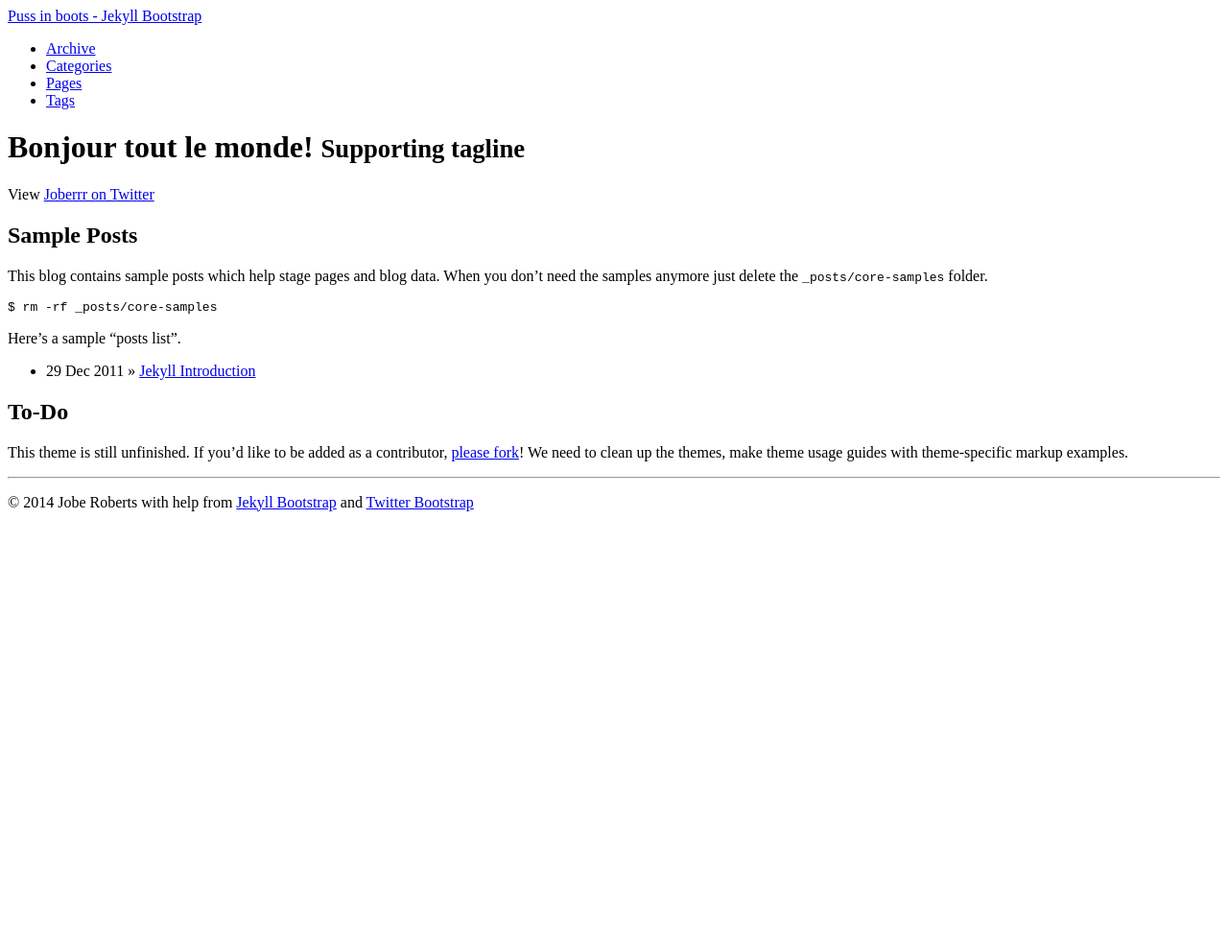
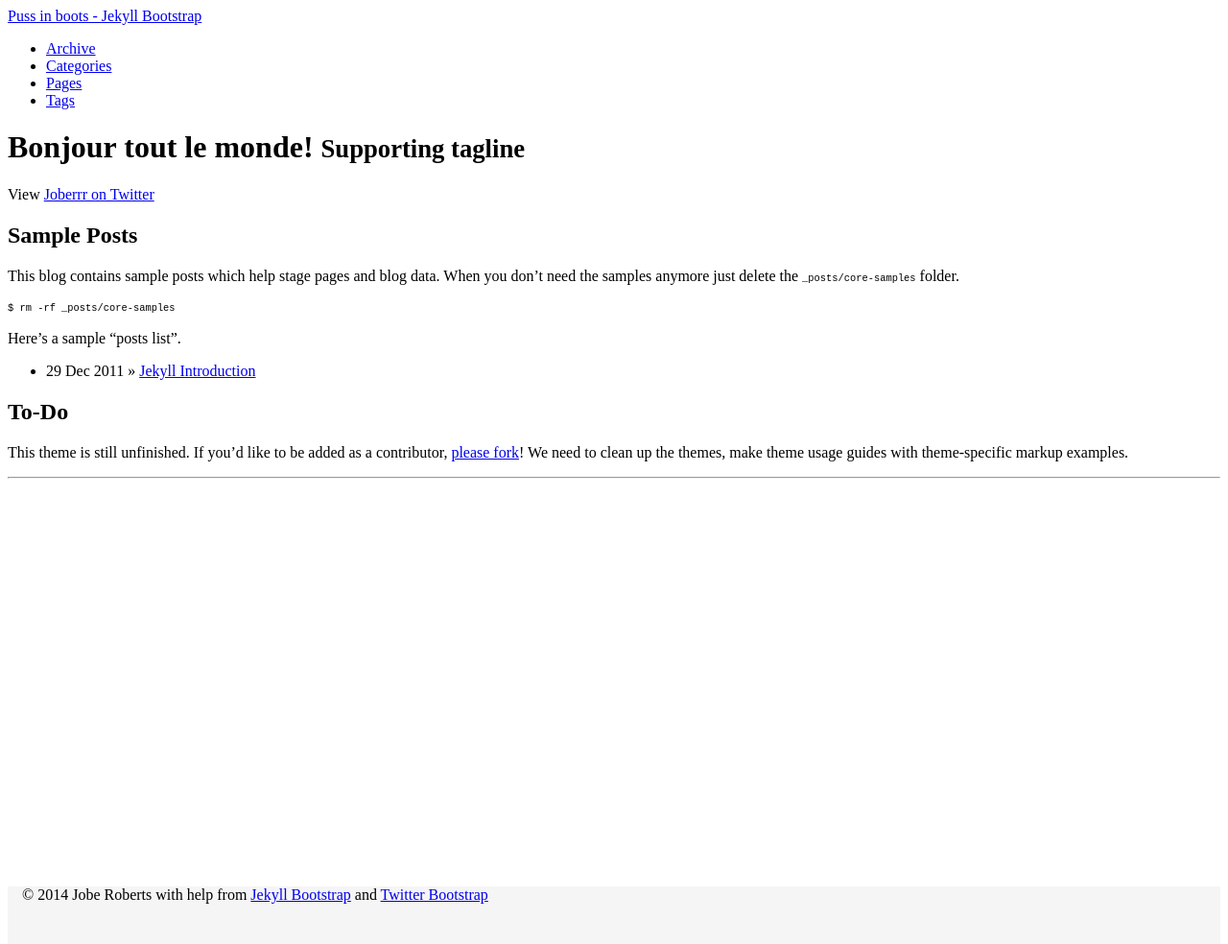
Before and after one commit to Joberrr/puss-in-boots, a Jekyll site: the page built from index.md, in a window 1280 px wide. Shown: the whole page at 96% size. Built offline with Jekyll 4.4.1, drawn with Linux system fonts in a browser that asks for light colours; before the commit the page ends 900 px from its top, so only the background shows below that.

Commit message:
some footer tweaks

```diff
--- a/_includes/themes/twitter/default.html
+++ b/_includes/themes/twitter/default.html
@@ -17,6 +17,54 @@
     <!-- Le styles -->
     <link href="{{ ASSET_PATH }}/bootstrap/css/bootstrap.2.2.2.min.css" rel="stylesheet">
     <link href="{{ ASSET_PATH }}/css/style.css?body=1" rel="stylesheet" type="text/css" media="all">
+    <style type="text/css">
+            /* Sticky footer styles
+-------------------------------------------------- */
+
+html,
+body {
+  height: 100%;
+  /* The html and body elements cannot have any padding or margin. */
+}
+
+/* Wrapper for page content to push down footer */
+#wrap {
+  min-height: 100%;
+  height: auto !important;
+  height: 100%;
+  /* Negative indent footer by its height */
+  margin: 0 auto -60px;
+  /* Pad bottom by footer height */
+  padding: 0 0 60px;
+}
+
+/* Set the fixed height of the footer here */
+#footer {
+  height: 60px;
+  background-color: #f5f5f5;
+}
+
+
+/* Custom page CSS
+-------------------------------------------------- */
+/* Not required for template or sticky footer method. */
+
+#wrap > .container {
+  padding: 60px 15px 0;
+}
+.container .credit {
+  margin: 20px 0;
+}
+
+#footer > .container {
+  padding-left: 15px;
+  padding-right: 15px;
+}
+
+code {
+  font-size: 80%;
+}
+</style>
 
     <!-- Le fav and touch icons -->
   <!-- Update these with your own images
@@ -33,6 +81,10 @@
   </head>
 
   <body>
+
+<!-- Wrap all page content here -->
+<div id="wrap">
+
     <div class="navbar">
       <div class="navbar-inner">
         <div class="container-narrow">
@@ -51,12 +103,17 @@
       <div class="content">
         {{ content }}
       </div>
-      <hr>
+    <hr>
+   </div>
+</div>
       <footer>
+      	<div id="footer">
+  <div class="container">
         <p>&copy; {{ site.time | date: '%Y' }} {{ site.author.name }}
           with help from <a href="http://jekyllbootstrap.com" target="_blank" title="The Definitive Jekyll Blogging Framework">Jekyll Bootstrap</a>
           and <a href="http://twitter.github.com/bootstrap/" target="_blank">Twitter Bootstrap</a>
         </p>
+        </div>
       </footer>
 
     </div>
```
Also changed, not shown: 8 other files.
